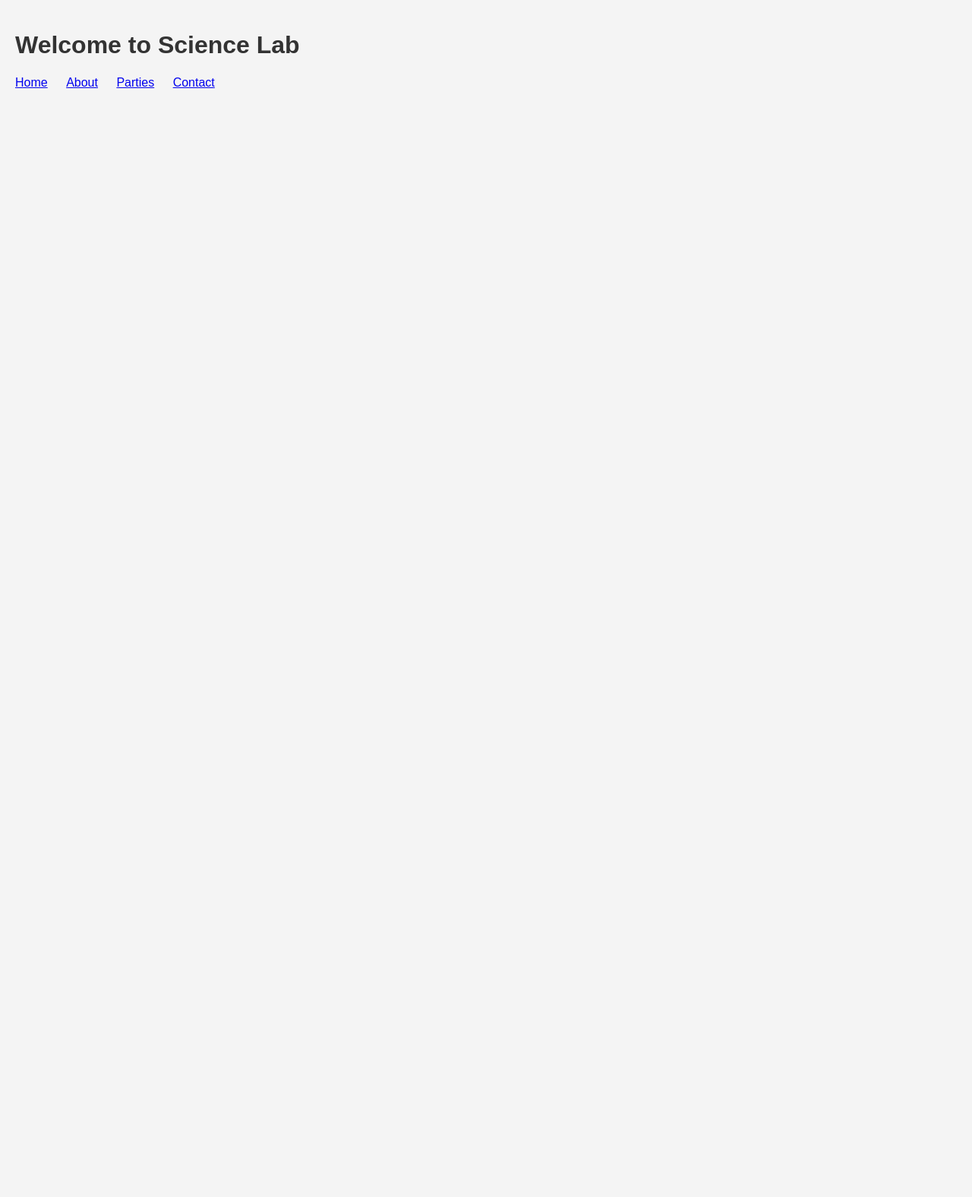
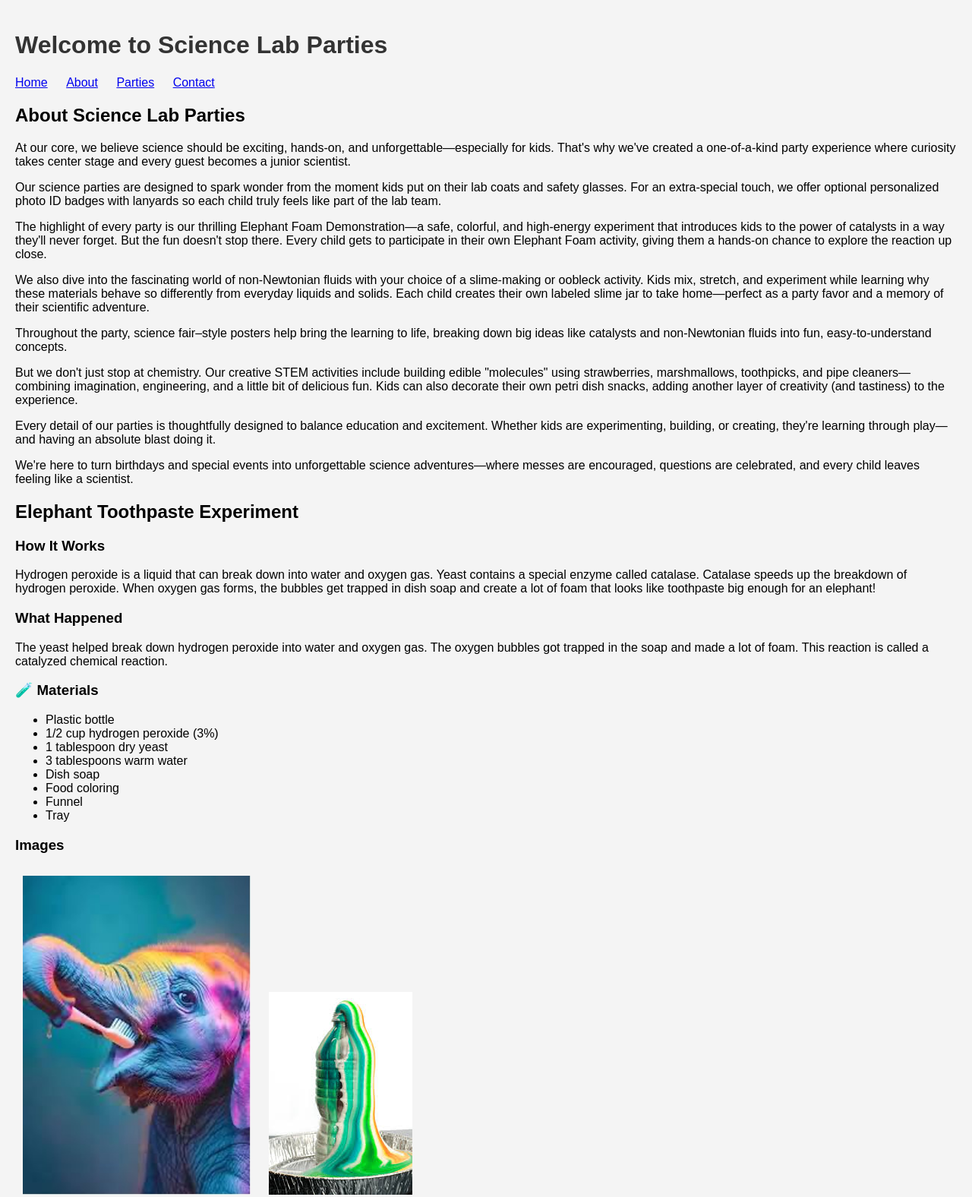
Before and after one commit to 4eileen33-cloud/Science-Lab, a plain HTML site: page index.html in a window 1280 px wide. Shown: the whole page at 76% size. Before the commit the page ends 800 px from the top, so only its background shows below. Drawn offline with Linux system fonts and the light colour scheme.

Commit message:
Revise index.html for Science Lab Parties
Updated the title and header to reflect the focus on science lab parties. Added detailed descriptions of party activities and experiments.

```diff
--- a/index.html
+++ b/index.html
@@ -1,11 +1,11 @@
 <!DOCTYPE html>
 <html>
 <head>
-    <title>Science Lab</title>
+    <title>Science Lab Parties</title>
     <link rel="stylesheet" type="text/css" href="css/styles.css">
 </head>
 <body>
-    <h1>Welcome to Science Lab</h1>
+    <h1>Welcome to Science Lab Parties</h1>
     <nav>
         <ul>
             <li><a href="index.html">Home</a></li>
@@ -14,5 +14,48 @@
             <li><a href="contact.html">Contact</a></li>
         </ul>
     </nav>
+
+    <h2>About Science Lab Parties</h2>
+
+    <p>At our core, we believe science should be exciting, hands-on, and unforgettable—especially for kids. That's why we've created a one-of-a-kind party experience where curiosity takes center stage and every guest becomes a junior scientist.</p>
+
+    <p>Our science parties are designed to spark wonder from the moment kids put on their lab coats and safety glasses. For an extra-special touch, we offer optional personalized photo ID badges with lanyards so each child truly feels like part of the lab team.</p>
+
+    <p>The highlight of every party is our thrilling Elephant Foam Demonstration—a safe, colorful, and high-energy experiment that introduces kids to the power of catalysts in a way they'll never forget. But the fun doesn't stop there. Every child gets to participate in their own Elephant Foam activity, giving them a hands-on chance to explore the reaction up close.</p>
+
+    <p>We also dive into the fascinating world of non-Newtonian fluids with your choice of a slime-making or oobleck activity. Kids mix, stretch, and experiment while learning why these materials behave so differently from everyday liquids and solids. Each child creates their own labeled slime jar to take home—perfect as a party favor and a memory of their scientific adventure.</p>
+
+    <p>Throughout the party, science fair–style posters help bring the learning to life, breaking down big ideas like catalysts and non-Newtonian fluids into fun, easy-to-understand concepts.</p>
+
+    <p>But we don't just stop at chemistry. Our creative STEM activities include building edible "molecules" using strawberries, marshmallows, toothpicks, and pipe cleaners—combining imagination, engineering, and a little bit of delicious fun. Kids can also decorate their own petri dish snacks, adding another layer of creativity (and tastiness) to the experience.</p>
+
+    <p>Every detail of our parties is thoughtfully designed to balance education and excitement. Whether kids are experimenting, building, or creating, they're learning through play—and having an absolute blast doing it.</p>
+
+    <p>We're here to turn birthdays and special events into unforgettable science adventures—where messes are encouraged, questions are celebrated, and every child leaves feeling like a scientist.</p>
+
+    <h2>Elephant Toothpaste Experiment</h2>
+
+    <h3>How It Works</h3>
+    <p>Hydrogen peroxide is a liquid that can break down into water and oxygen gas. Yeast contains a special enzyme called catalase. Catalase speeds up the breakdown of hydrogen peroxide. When oxygen gas forms, the bubbles get trapped in dish soap and create a lot of foam that looks like toothpaste big enough for an elephant!</p>
+
+    <h3>What Happened</h3>
+    <p>The yeast helped break down hydrogen peroxide into water and oxygen gas. The oxygen bubbles got trapped in the soap and made a lot of foam. This reaction is called a catalyzed chemical reaction.</p>
+
+    <h3>🧪 Materials</h3>
+    <ul>
+        <li>Plastic bottle</li>
+        <li>1/2 cup hydrogen peroxide (3%)</li>
+        <li>1 tablespoon dry yeast</li>
+        <li>3 tablespoons warm water</li>
+        <li>Dish soap</li>
+        <li>Food coloring</li>
+        <li>Funnel</li>
+        <li>Tray</li>
+    </ul>
+
+    <h3>Images</h3>
+    <img src="pics%20for%20web/Picture1.jpg" alt="Elephant Toothpaste 1" style="max-width:300px; margin:10px;">
+    <img src="pics%20for%20web/images%20(1).jpeg" alt="Elephant Toothpaste 2" style="max-width:300px; margin:10px;">
+
 </body>
 </html>
```
